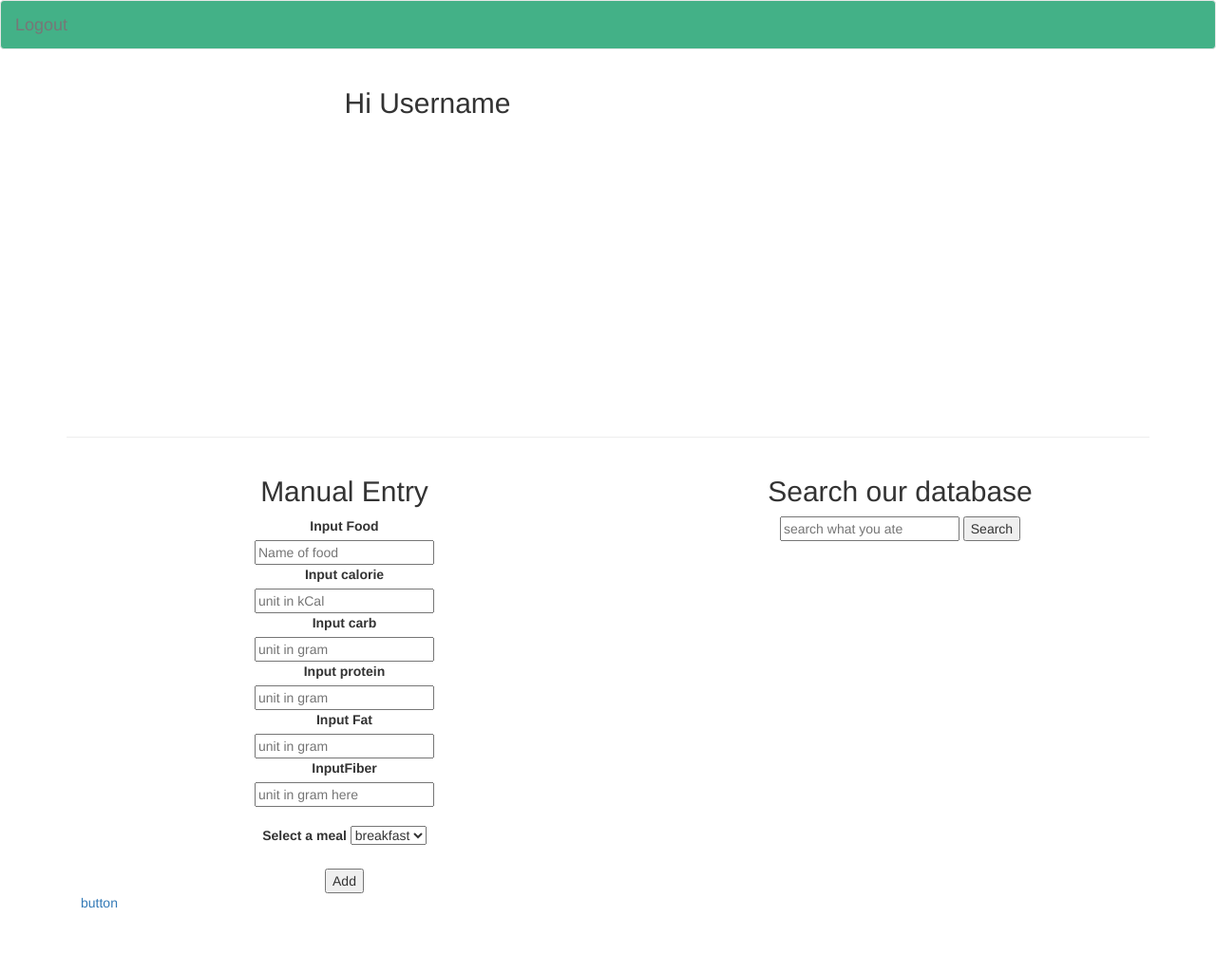
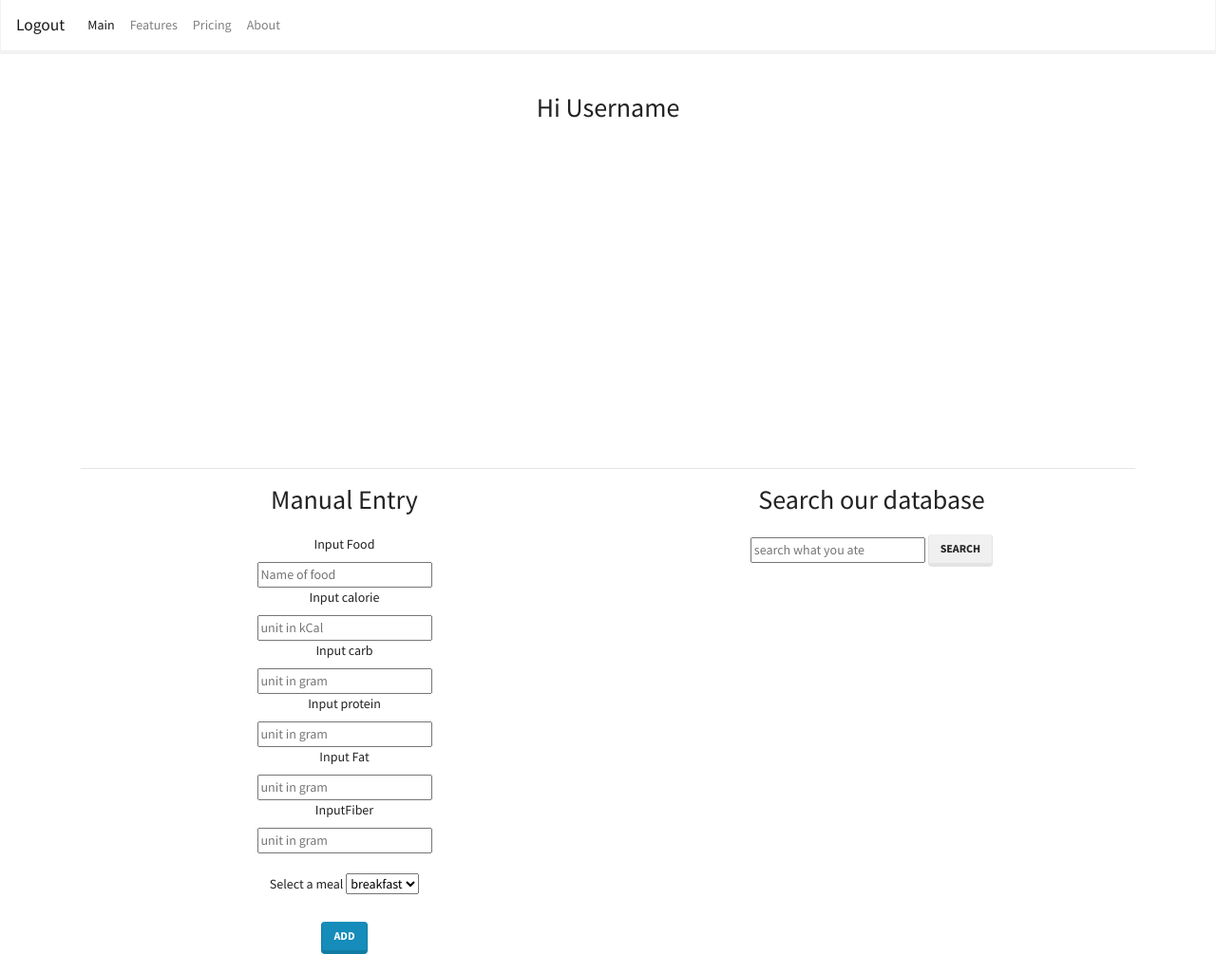
Before and after one commit to hsung8/Project2-The-Merry-Sharks, a website: page public/members.html in a window 1280 px wide. Shown: the whole page at 95% size. Before the commit the page ends 961 px from the top, so only its background shows below. Drawn offline with nearby package versions, Linux system fonts and the light colour scheme; no server answers.

Commit message:
in progress

```diff
--- a/public/js/members.js
+++ b/public/js/members.js
@@ -24,7 +24,7 @@
     }).done((result) => {
       //Display the food user searched and its nutrient profile
       const resultForm = $("#databaseSearch");
-      for (let i = 0; i < 3; i++) {
+      for (let i = 0; i < 7; i++) {
         const kCal = Math.round(result.hints[i].food.nutrients.ENERC_KCAL); // round up kCal
         const carbContent = Math.round(result.hints[i].food.nutrients.CHOCDF); // round up carb
         const proteinContent = Math.round(
@@ -62,13 +62,13 @@
           fiberResult
         );
         //Create a dropdown list to select which meal of the day you want to add this food to
-        newForm.append($(`<label for="meal">Choose a meal</label>`));
+        newForm.append($(`<label for="meal">Select a meal</label>`));
         const mealOfDay = $(`<select name="meal" id="meal"></select>`);
         const breakFast = $(`<option value="breakfast">breakfast</option>`);
         const lunch = $(`<option value="lunch">lunch</option>`);
         const dinner = $(`<option value="dinner">dinner</option>`);
         const input = $(
-          `<br><button id="addFood" type="submit">Submit</button>`
+          `<br><button id="addFood" type="submit" class="btn btn-primary">Submit</button>`
         ); //submit button
         mealOfDay.append(breakFast, lunch, dinner); // add options to dropdown
         mealOfDay.appendTo(newForm); // add dropdown to search result
@@ -90,7 +90,7 @@
           `<input type="hidden" name="fat" value=${fatContent}>`
         );
         const hiddenFiber = $(
-          `<input type="hidden" name="fiber" value=${fiberContent}>`
+          `<input type="hidden" name="fiber" value=${fiberContent}><br><hr>`
         );
         //Append hidden values to to submit as data to database
         newForm.append(
@@ -102,8 +102,6 @@
           hiddenFiber
         );
         newForm.appendTo(resultForm);
-        const divider = $(`<div class="dropdown-divider"></div>`);
-        divider.appendTo(resultForm);
       }
     });
   });
--- a/public/members.html
+++ b/public/members.html
@@ -6,24 +6,43 @@
     <meta name="viewport" content="width=device-width, initial-scale=1" />
     <link
       rel="stylesheet"
-      href="https://maxcdn.bootstrapcdn.com/bootswatch/3.3.7/lumen/bootstrap.min.css"
+      href="https://stackpath.bootstrapcdn.com/bootswatch/4.5.2/lumen/bootstrap.min.css"
     />
     <link href="stylesheets/style.css" rel="stylesheet" />
   </head>
 
   <body>
-    <nav class="navbar navbar-default">
-      <div class="container-fluid">
-        <div class="navbar-header">
-          <a class="navbar-brand" href="/logout">
-            Logout
-          </a>
-        </div>
+
+    <nav class="navbar navbar-expand-lg navbar-light bg-light">
+      <a class="navbar-brand" href="/logout">
+        Logout
+      </a>
+      <button class="navbar-toggler" type="button" data-toggle="collapse" data-target="#navbarColor03" aria-controls="navbarColor03" aria-expanded="false" aria-label="Toggle navigation">
+        <span class="navbar-toggler-icon"></span>
+      </button>
+
+      <div class="collapse navbar-collapse" id="navbarColor03">
+        <ul class="navbar-nav mr-auto">
+          <li class="nav-item active">
+            <a class="nav-link" href="/members">Main <span class="sr-only">(current)</span></a>
+          </li>
+          <li class="nav-item">
+            <a class="nav-link" href="/members/chart">Features</a>
+          </li>
+          <li class="nav-item">
+            <a class="nav-link" href="#">Pricing</a>
+          </li>
+          <li class="nav-item">
+            <a class="nav-link" href="#">About</a>
+          </li>
+        </ul>
+
       </div>
     </nav>
+
     <div class="container">
-      <div class="row">
-        <div class="col-md-6 col-md-offset-3">
+      <div class="row text-center">
+        <div class="col-md-12">
           <h2 class="greeting">Hi Username</h2>
         </div>
       </div>
@@ -85,7 +104,7 @@
               <label>InputFiber</label><br />
               <input
                 type="number"
-                placeholder="unit in gram here"
+                placeholder="unit in gram "
                 name="fiber"
                 required
               /><br /><br />
@@ -95,7 +114,7 @@
                 <option value="lunch">lunch</option>
                 <option value="dinner">dinner</option> </select
               ><br /><br />
-              <button type="submit">Add</button>
+              <button type="submit" class="btn btn-primary">Add</button>
             </form>
           </div>
           <div class="col-md-6 text-center">
@@ -106,20 +125,31 @@
                 name="food-name"
                 placeholder="search what you ate"
               />
-              <button id="searchFood" type="submit">Search</button>
+              <button id="searchFood" type="submit" class="btn btn-secondary">
+                Search
+              </button>
             </form>
-            <div class="text-center container-fluid" id="databaseSearch" style="height: 300px; overflow: auto"></div>
+            <div
+              class="text-center"
+              id="databaseSearch"
+              style="height: 300px; overflow: auto"
+            ></div>
           </div>
         </div>
 
-        <div class="row">
-          <div class="col-md-12">
-            <a href="/members/chart">button</a>
-          </div>
-        </div>
       </div>
     </div>
     <script src="https://cdnjs.cloudflare.com/ajax/libs/jquery/3.2.1/jquery.min.js"></script>
+    <script
+      src="https://cdnjs.cloudflare.com/ajax/libs/popper.js/1.12.9/umd/popper.min.js"
+      integrity="sha384-ApNbgh9B+Y1QKtv3Rn7W3mgPxhU9K/ScQsAP7hUibX39j7fakFPskvXusvfa0b4Q"
+      crossorigin="anonymous"
+    ></script>
+    <script
+      src="https://maxcdn.bootstrapcdn.com/bootstrap/4.0.0/js/bootstrap.min.js"
+      integrity="sha384-JZR6Spejh4U02d8jOt6vLEHfe/JQGiRRSQQxSfFWpi1MquVdAyjUar5+76PVCmYl"
+      crossorigin="anonymous"
+    ></script>
     <script src="http://cdn.jsdelivr.net/npm/chart.js@2.8.0"></script>
     <script src="https://cdnjs.cloudflare.com/ajax/libs/moment.js/2.18.1/moment.min.js"></script>
     <script type="text/javascript" src="js/members.js"></script>
--- a/public/stylesheets/style.css
+++ b/public/stylesheets/style.css
@@ -1,6 +1,10 @@
 form.signup,
 form.login {
   margin-top: 50px;
+}
+
+form{
+  margin: 20px
 }
 
 .jumbotron{
@@ -20,18 +24,12 @@
   font-weight: 700;
 }
 
-.test{
-  border: 0px solid black;
-  border-radius: 20px;
-  background-color: rgb(240, 240, 240)
+#databaseSearch{
+  margin-top: 30px;
 }
 
-form{
-  margin-top: 0;
-}
 
 .navbar{
-  background-color: #43B187
 }
 
 .tbl{
@@ -48,3 +46,8 @@
 }
 
 tr:hover {background-color: #f5f5f5;}
+
+
+.greeting {
+  margin: 40px
+}
```
